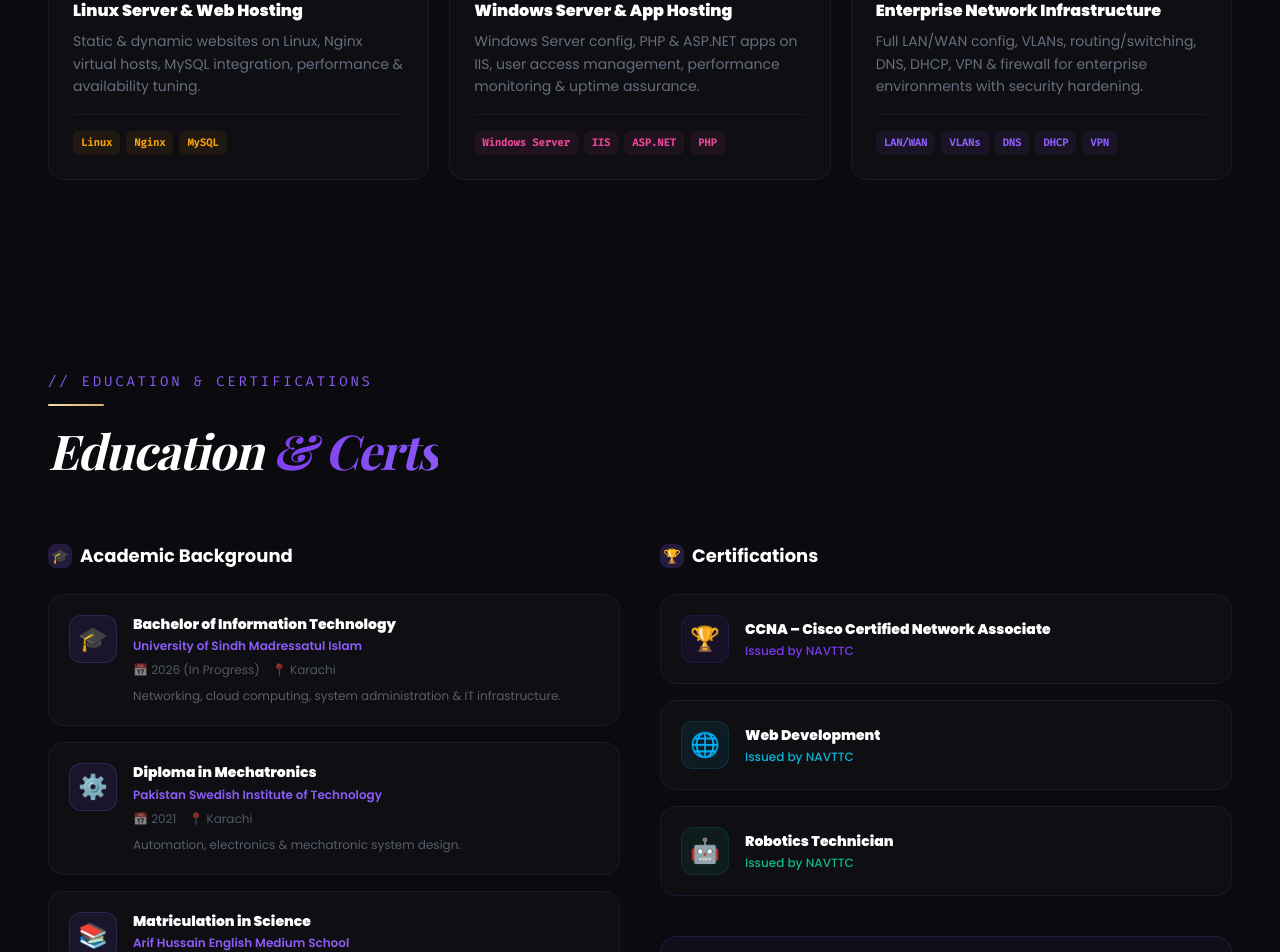
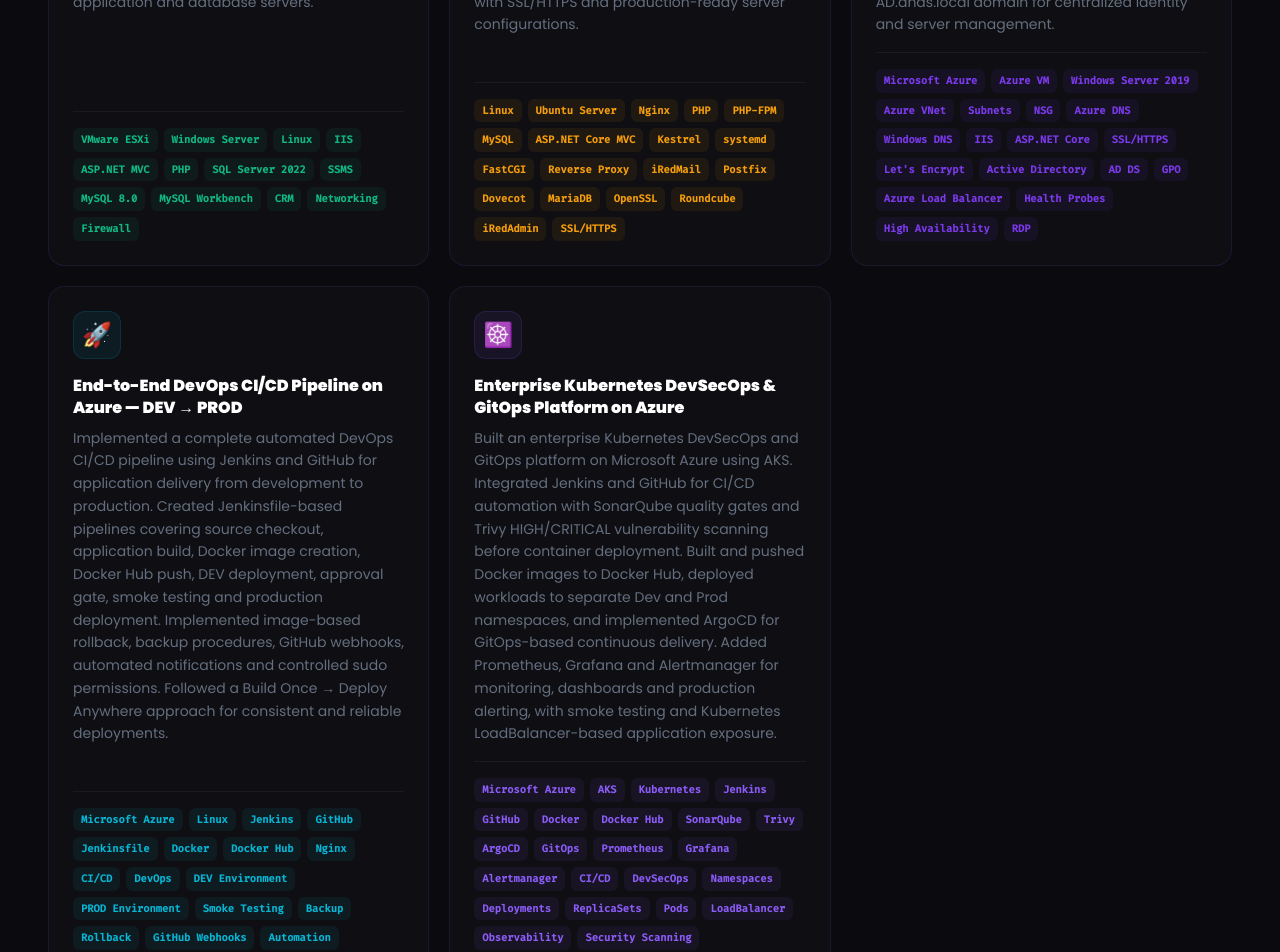
Before and after one commit to flutterdeveloper2025-tech/anas_portfolio, a React (Create React App) app: page / in a window 1280 px wide. Shown: the part 4520-5472 px from the top of the page. Built offline with nearby package versions, Linux system fonts and the light colour scheme; a web font is replaced by a local one.

Commit message:
Your commit message

```diff
--- a/src/data/constants.js
+++ b/src/data/constants.js
@@ -86,12 +86,141 @@
 ];
 
 export const PROJECTS = [
-  {title:"Cloud Deployment & High Availability",  desc:"Azure VMs, virtual networks, NSG rules, DNS, load balancer for HA & failover. Secure & scalable cloud infrastructure.",       tech:["Azure","VMs","VNet","NSG","Load Balancer"],  emoji:"☁️", color:"#7c3aed"},
-  {title:"CI/CD Pipeline & Containerized Deploy", desc:"Jenkins pipelines, Docker images on DockerHub, Kubernetes clusters, GitOps via ArgoCD with integrated security checks.",       tech:["Jenkins","Docker","Kubernetes","ArgoCD"],    emoji:"🚀", color:"#06b6d4"},
-  {title:"Virtualization & Two-Tier Architecture",desc:"VMware ESXi setup, Windows & Linux VMs, two-tier web+database architecture with secure inter-server communication.",            tech:["VMware ESXi","Windows Server","Linux"],      emoji:"🖥️", color:"#10b981"},
-  {title:"Linux Server & Web Hosting",            desc:"Static & dynamic websites on Linux, Nginx virtual hosts, MySQL integration, performance & availability tuning.",                tech:["Linux","Nginx","MySQL"],                     emoji:"🐧", color:"#f59e0b"},
-  {title:"Windows Server & App Hosting",          desc:"Windows Server config, PHP & ASP.NET apps on IIS, user access management, performance monitoring & uptime assurance.",         tech:["Windows Server","IIS","ASP.NET","PHP"],      emoji:"🪟", color:"#ec4899"},
-  {title:"Enterprise Network Infrastructure",     desc:"Full LAN/WAN config, VLANs, routing/switching, DNS, DHCP, VPN & firewall for enterprise environments with security hardening.", tech:["LAN/WAN","VLANs","DNS","DHCP","VPN"],       emoji:"🌐", color:"#8b5cf6"},
+  {
+  title: "On-Premises Virtualized Infrastructure & CRM Deployment",
+  desc: "Designed and deployed an on-premises virtualized infrastructure using VMware ESXi with dedicated Windows Server and Linux virtual machines. Configured SQL Server 2022 and SSMS for database management, IIS for ASP.NET MVC and PHP application hosting, and MySQL 8.0 with MySQL Workbench. Deployed and configured a CRM application with complete networking, firewall rules, inter-server communication, and secure access between application and database servers.",
+  tech: [
+    "VMware ESXi",
+    "Windows Server",
+    "Linux",
+    "IIS",
+    "ASP.NET MVC",
+    "PHP",
+    "SQL Server 2022",
+    "SSMS",
+    "MySQL 8.0",
+    "MySQL Workbench",
+    "CRM",
+    "Networking",
+    "Firewall"
+  ],
+  emoji: "🖥️",
+  color: "#10b981"
+},
+
+{
+  title: "Enterprise Linux Web, Database & Mail Server Infrastructure",
+  desc: "Built a complete Linux-based server environment hosting PHP applications, MySQL databases, and ASP.NET Core MVC applications. Configured Nginx with PHP-FPM, FastCGI and reverse proxy architecture, deployed ASP.NET Core applications using Kestrel and systemd, and implemented enterprise mail infrastructure using iRedMail with Postfix, Dovecot, MariaDB, OpenSSL, Roundcube and iRedAdmin. Secured services with SSL/HTTPS and production-ready server configurations.",
+  tech: [
+    "Linux",
+    "Ubuntu Server",
+    "Nginx",
+    "PHP",
+    "PHP-FPM",
+    "MySQL",
+    "ASP.NET Core MVC",
+    "Kestrel",
+    "systemd",
+    "FastCGI",
+    "Reverse Proxy",
+    "iRedMail",
+    "Postfix",
+    "Dovecot",
+    "MariaDB",
+    "OpenSSL",
+    "Roundcube",
+    "iRedAdmin",
+    "SSL/HTTPS"
+  ],
+  emoji: "🐧",
+  color: "#f59e0b"
+},
+
+{
+  title: "Microsoft Azure Cloud Infrastructure, Networking & High Availability",
+  desc: "Designed and deployed Microsoft Azure infrastructure using Azure Virtual Machines, Windows Server 2019, Virtual Networks, subnets and Network Security Groups. Configured Azure DNS and Windows DNS, hosted ASP.NET Core applications on IIS with SSL/HTTPS using Let's Encrypt, and implemented Azure Load Balancer with health probes for high availability and failover. Integrated Active Directory Domain Services with GPO and configured the AD.anas.local domain for centralized identity and server management.",
+  tech: [
+    "Microsoft Azure",
+    "Azure VM",
+    "Windows Server 2019",
+    "Azure VNet",
+    "Subnets",
+    "NSG",
+    "Azure DNS",
+    "Windows DNS",
+    "IIS",
+    "ASP.NET Core",
+    "SSL/HTTPS",
+    "Let's Encrypt",
+    "Active Directory",
+    "AD DS",
+    "GPO",
+    "Azure Load Balancer",
+    "Health Probes",
+    "High Availability",
+    "RDP"
+  ],
+  emoji: "☁️",
+  color: "#7c3aed"
+},
+
+{
+  title: "End-to-End DevOps CI/CD Pipeline on Azure — DEV → PROD",
+  desc: "Implemented a complete automated DevOps CI/CD pipeline using Jenkins and GitHub for application delivery from development to production. Created Jenkinsfile-based pipelines covering source checkout, application build, Docker image creation, Docker Hub push, DEV deployment, approval gate, smoke testing and production deployment. Implemented image-based rollback, backup procedures, GitHub webhooks, automated notifications and controlled sudo permissions. Followed a Build Once → Deploy Anywhere approach for consistent and reliable deployments.",
+  tech: [
+    "Microsoft Azure",
+    "Linux",
+    "Jenkins",
+    "GitHub",
+    "Jenkinsfile",
+    "Docker",
+    "Docker Hub",
+    "Nginx",
+    "CI/CD",
+    "DevOps",
+    "DEV Environment",
+    "PROD Environment",
+    "Smoke Testing",
+    "Backup",
+    "Rollback",
+    "GitHub Webhooks",
+    "Automation"
+  ],
+  emoji: "🚀",
+  color: "#06b6d4"
+},
+
+{
+  title: "Enterprise Kubernetes DevSecOps & GitOps Platform on Azure",
+  desc: "Built an enterprise Kubernetes DevSecOps and GitOps platform on Microsoft Azure using AKS. Integrated Jenkins and GitHub for CI/CD automation with SonarQube quality gates and Trivy HIGH/CRITICAL vulnerability scanning before container deployment. Built and pushed Docker images to Docker Hub, deployed workloads to separate Dev and Prod namespaces, and implemented ArgoCD for GitOps-based continuous delivery. Added Prometheus, Grafana and Alertmanager for monitoring, dashboards and production alerting, with smoke testing and Kubernetes LoadBalancer-based application exposure.",
+  tech: [
+    "Microsoft Azure",
+    "AKS",
+    "Kubernetes",
+    "Jenkins",
+    "GitHub",
+    "Docker",
+    "Docker Hub",
+    "SonarQube",
+    "Trivy",
+    "ArgoCD",
+    "GitOps",
+    "Prometheus",
+    "Grafana",
+    "Alertmanager",
+    "CI/CD",
+    "DevSecOps",
+    "Namespaces",
+    "Deployments",
+    "ReplicaSets",
+    "Pods",
+    "LoadBalancer",
+    "Observability",
+    "Security Scanning"
+  ],
+  emoji: "☸️",
+  color: "#8b5cf6"
+},
 ];
 
 export const EDUCATION = [
```
